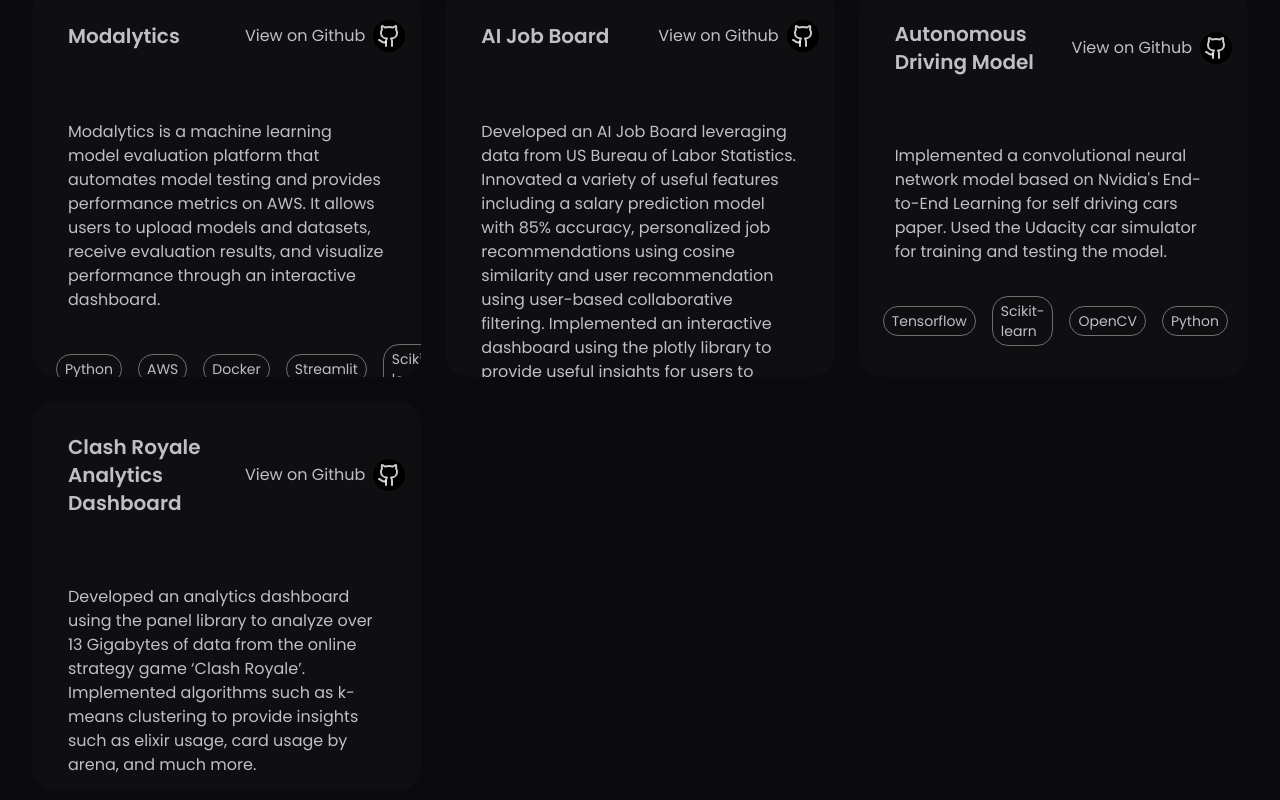
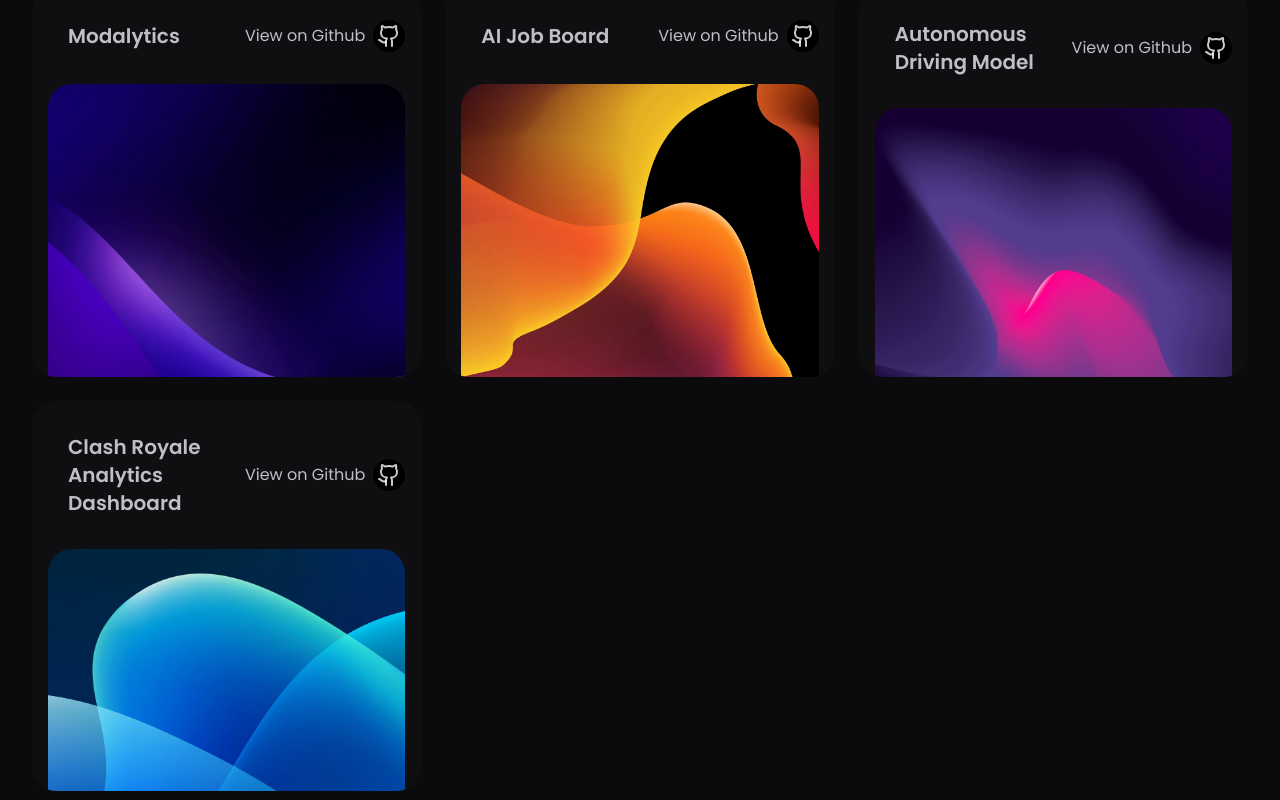
Before and after one commit to atharvpatwardhan/atharv-portfolio, a Next.js app: page / in a window 1280 px wide. Shown: the part 2380-3180 px from the top of the page. Built offline with nearby package versions, Linux system fonts and the light colour scheme.

Commit message:
Update projects

```diff
--- a/src/components/ProjectDialog.tsx
+++ b/src/components/ProjectDialog.tsx
@@ -19,7 +19,7 @@
   return (
     <motion.div
       layoutId={selectedProject._id}
-      className="fixed inset-0 z-50 grid place-items-center"
+      className="fixed inset-0 z-50 grid place-items-center cursor-default"
       onClick={(e) => e.target === e.currentTarget && setSelectedProject(null)}
     >
       <div className="bg-black w-11/12 md:w-1/2 h-4/5 md:h-[90%] overflow-hidden rounded-xl">
@@ -44,9 +44,9 @@
                 <Link href={selectedProject.githuburl}>
                   <Github />
                 </Link>
-                <Link href={selectedProject.liveurl}>
+                {/* <Link href={selectedProject.liveurl}>
                   <ExternalLink />
-                </Link>
+                </Link> */}
               </div>
             </div>
             <div className="py-3 flex items-center gap-4">
@@ -59,12 +59,7 @@
                 </span>
               ))}
             </div>
-            <p className="text-white/50">
-              Lorem ipsum dolor sit amet consectetur adipisicing elit.
-              Accusantium, tempora. Officiis eveniet harum nemo sed sint
-              distinctio fugiat earum cumque aliquid in magnam nam odio
-              molestias architecto veniam, asperiores voluptates?
-            </p>
+            <p className="text-white/50">{selectedProject.description} </p>
           </div>
         </div>
       </div>
--- a/src/components/projects.tsx
+++ b/src/components/projects.tsx
@@ -16,6 +16,7 @@
 import Link from "next/link";
 import { ExternalLink } from "lucide-react";
 import { useMediaQuery } from "@/utils/useMediaQuery";
+import ProjectDialog from "./ProjectDialog";
 
 interface ProjectsProps {
   projects: Project[];
@@ -49,6 +50,16 @@
             <Card {...project} />
           </Transition>
         ))}
+        <AnimatePresence>
+          {selectedProject && (
+            <div className="rounded-lg cursor-pointer absolute inset-0 h-1/2 w-full md:w-1/2 m-auto z-50 flex justify-center items-center flex-wrap flex-col">
+              <ProjectDialog
+                selectedProject={selectedProject}
+                setSelectedProject={setSelectedProject}
+              />
+            </div>
+          )}
+        </AnimatePresence>
       </motion.div>
       <div className="grid place-items-center py-8">
         {filteredProjects.length > numProjectToShow && (
@@ -83,7 +94,7 @@
   return (
     <motion.div
       layout
-      className="relative rounded-xl md:rounded-3xl overflow-hidden aspect-square bg-secondary/30 md:px-4"
+      className="relative rounded-xl md:rounded-3xl overflow-hidden aspect-square bg-secondary/30 md:px-4 cursor-pointer hover:scale-105 hover:transition-all hover:duration-1000"
       onMouseEnter={mouseEnter}
       onMouseLeave={mouseLeave}
     >
@@ -118,7 +129,7 @@
             </span>
           </Link>
         </motion.div>
-        <div
+        {/* <div
           className={`${
             isMobile ? "hidden" : ""
           } my-auto mt-12 p-5 align-middle`}
@@ -138,8 +149,15 @@
               {tech}
             </span>
           ))}
-        </div>{" "}
+        </div>{" "} */}
       </div>
+      <img
+        src={image.url}
+        width={700}
+        height={500}
+        alt={title}
+        className="object-cover h-full w-full object-center rounded-xl md:rounded-t-3xl"
+      />
     </motion.div>
   );
 };
--- a/src/dummy.json
+++ b/src/dummy.json
@@ -257,7 +257,7 @@
       "sequence": 1,
       "image": {
         "public_id": "1706285511679-xe7r9t",
-        "url": "../public/project6.jpeg"
+        "url": "/project6.jpeg"
       },
       "description": "Modalytics is a machine learning model evaluation platform that automates model testing and provides performance metrics on AWS. It allows users to upload models and datasets, receive evaluation results, and visualize performance through an interactive dashboard.",
       "techStack": [
@@ -267,7 +267,7 @@
         " Streamlit ",
         " Scikit-learn"
       ],
-      "_id": "65b3d9c8d017f6b49c778ca7",
+      "_id": "project1",
       "enabled": true
     },
     {
@@ -277,7 +277,7 @@
       "sequence": 14,
       "image": {
         "public_id": "1706285511679-xe7r9t",
-        "url": "../public/project6.jpeg"
+        "url": "/project1.jpeg"
       },
       "description": "Developed an AI Job Board leveraging data from US Bureau of Labor Statistics. Innovated a variety of useful features including a salary prediction model with 85% accuracy, personalized job recommendations using cosine similarity and user recommendation using user-based collaborative filtering. Implemented an interactive dashboard using the plotly library to provide useful insights for users to explore the job market and career opportunities.",
       "techStack": [
@@ -287,7 +287,7 @@
         " Streamlit ",
         " Plotly "
       ],
-      "_id": "65b3d9c8d017f6b49c778ca7",
+      "_id": "project2",
       "enabled": true
     },
     {
@@ -297,11 +297,11 @@
       "sequence": 15,
       "image": {
         "public_id": "1706285468702-igx05q",
-        "url": "https://portfolio-image-store.s3.ap-south-1.amazonaws.com/1706285468702-igx05q"
+        "url": "/project3.jpeg"
       },
       "description": "Implemented a convolutional neural network model based on Nvidia's End-to-End Learning for self driving cars paper. Used the Udacity car simulator for training and testing the model.",
       "techStack": ["Tensorflow ", " Scikit-learn", "OpenCV", "Python"],
-      "_id": "65b3d99dd017f6b49c778c86",
+      "_id": "project3",
       "enabled": true
     },
     {
@@ -311,11 +311,11 @@
       "sequence": 13,
       "image": {
         "public_id": "1706285431821-3lfg2r",
-        "url": "https://portfolio-image-store.s3.ap-south-1.amazonaws.com/1706285431821-3lfg2r"
+        "url": "/project2.jpeg"
       },
       "description": "Developed an analytics dashboard using the panel library to analyze over 13 Gigabytes of data from the online strategy game ‘Clash Royale’. Implemented algorithms such as k-means clustering to provide insights such as elixir usage, card usage by arena, and much more.",
       "techStack": ["Python", " Scikit-learn", " Numpy ", " Panel"],
-      "_id": "65b3d978d017f6b49c778c67",
+      "_id": "project4",
       "enabled": true
     }
   ],
```
